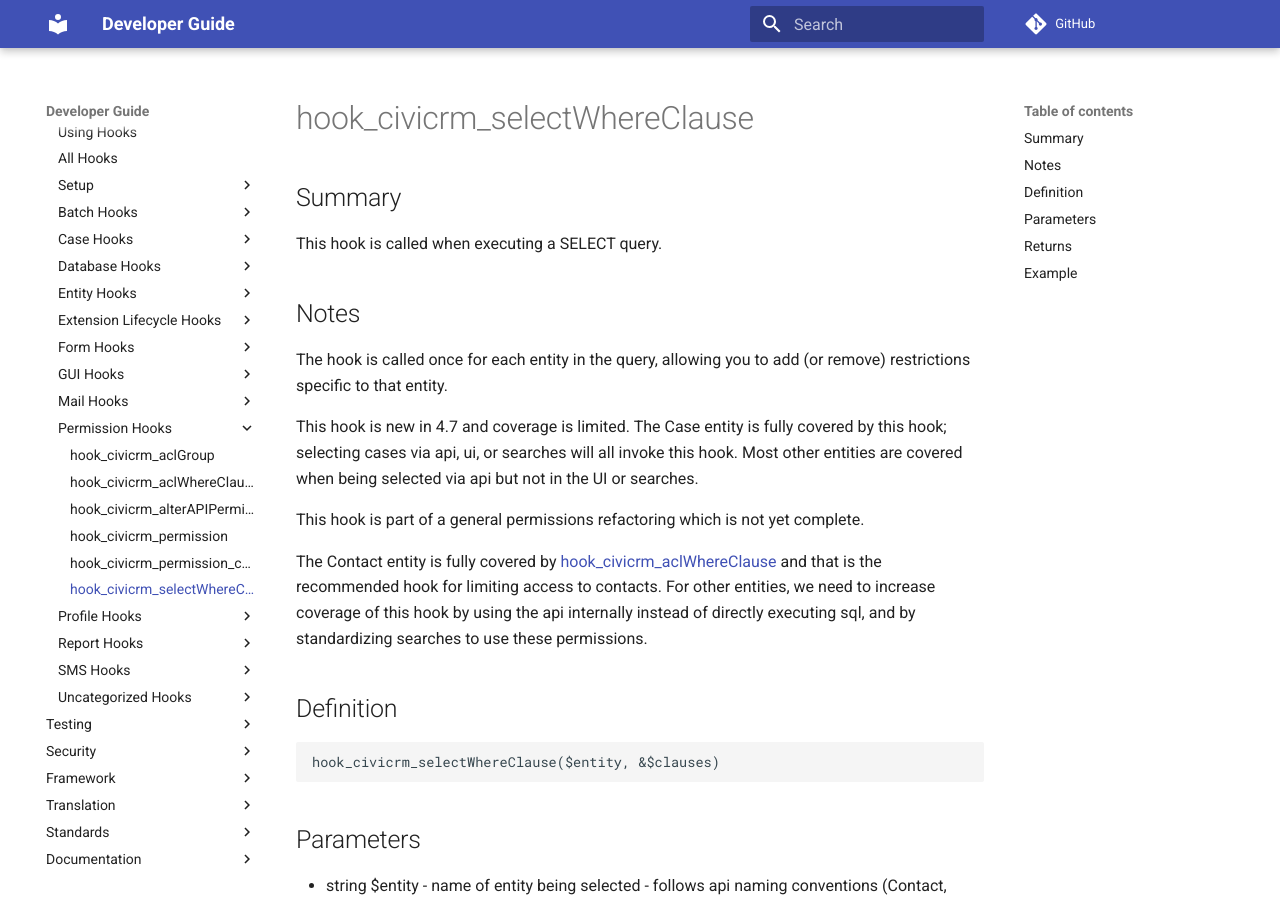
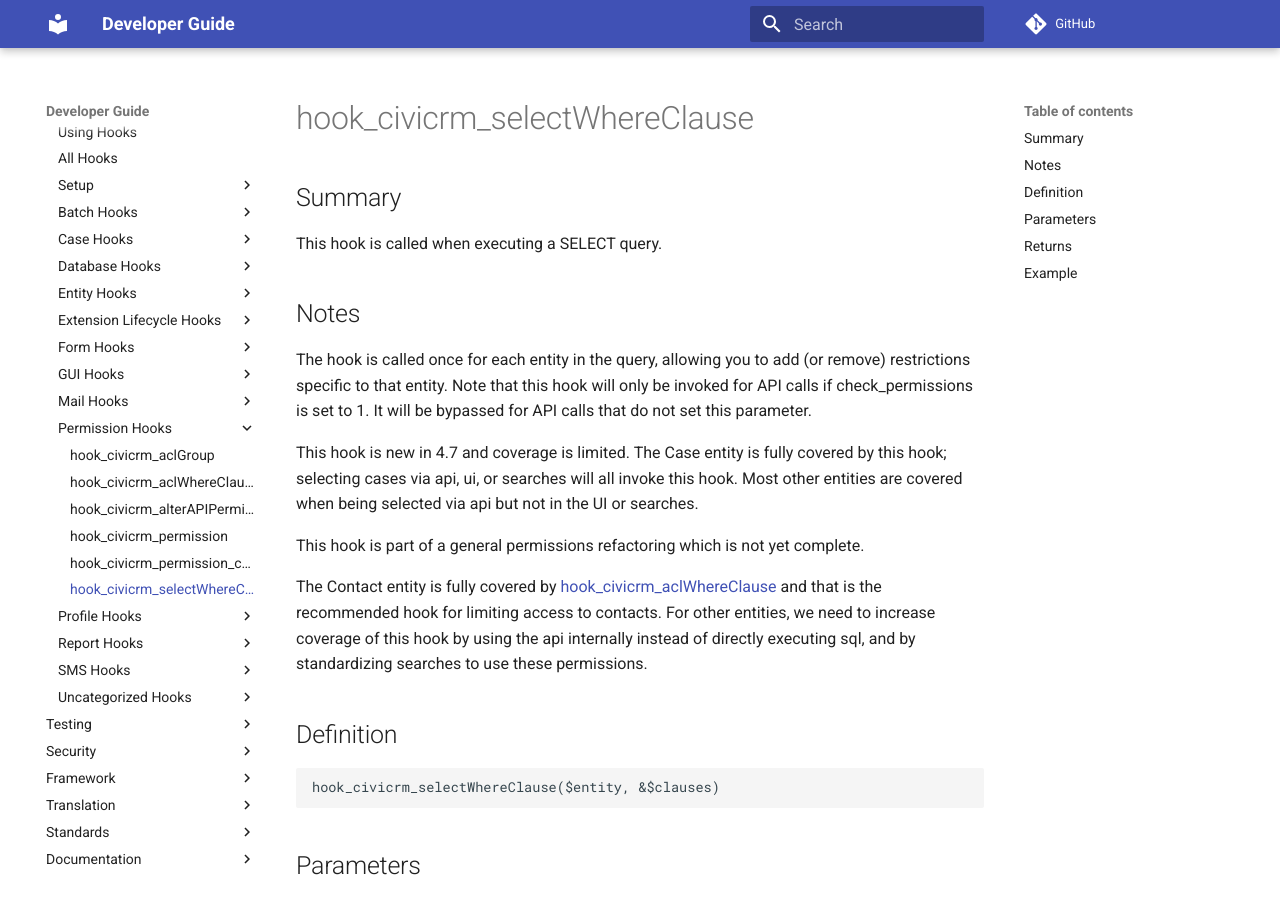
Before and after one commit to civicrm/civicrm-dev-docs, an MkDocs documentation site: the page built from docs/hooks/hook_civicrm_selectWhereClause.md, in a window 1280 px wide and 900 px high. Built offline with MkDocs 1.6.1 and Material for MkDocs 9.7.7, drawn with Linux system fonts in a browser that asks for light colours; comment, search, counter and statistics services are not loaded; old or Windows-style settings are respelled for this version of MkDocs.

Commit message:
Update hook_civicrm_selectWhereClause.md
Add a note to say that this hook will only be invoked for API calls if check_permissions is set to 1

```diff
--- a/docs/hooks/hook_civicrm_selectWhereClause.md
+++ b/docs/hooks/hook_civicrm_selectWhereClause.md
@@ -8,7 +8,9 @@ This hook is called when executing a SELECT query.
 
 The hook is called
 once for each entity in the query, allowing you to add (or remove)
-restrictions specific to that entity.
+restrictions specific to that entity. Note that this hook will only be
+invoked for API calls if check_permissions is set to 1. It will be
+bypassed for API calls that do not set this parameter.
 
 This hook is new in 4.7 and coverage is limited. The Case entity is
 fully covered by this hook; selecting cases via api, ui, or searches
```
